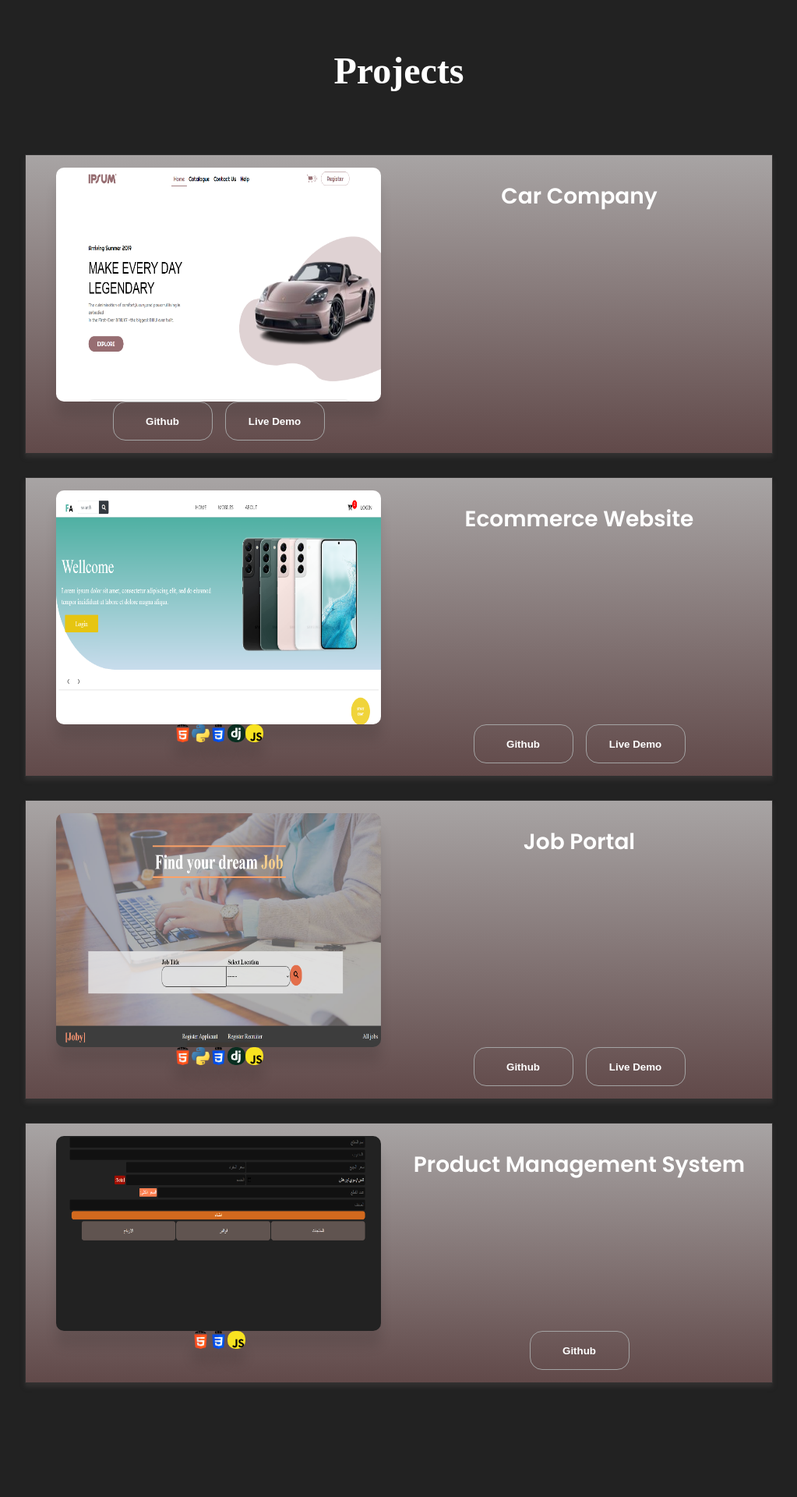
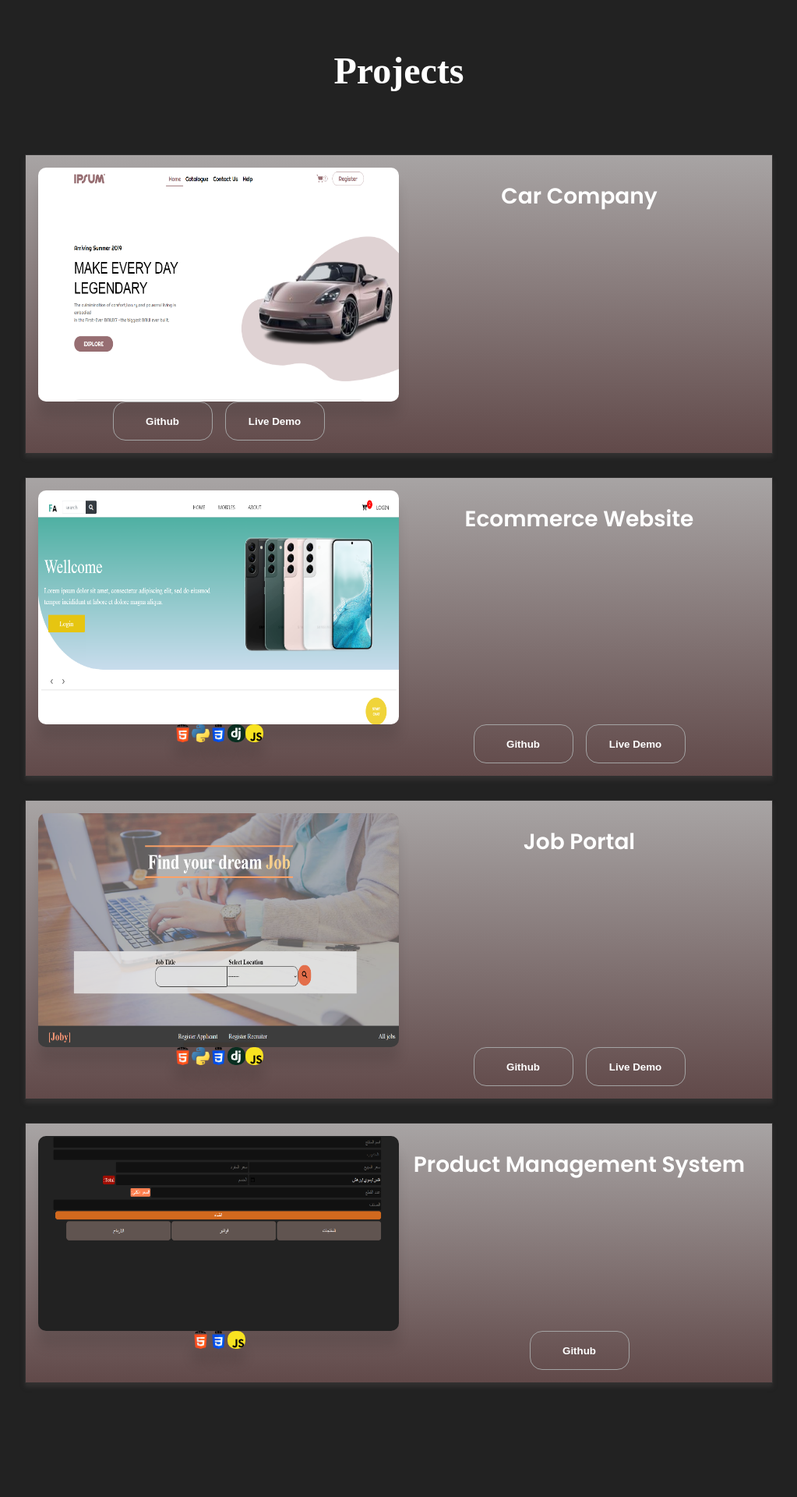
Before and after one commit to fatimatoghoz23/portfolio, a Django app: page / in a window 1280 px wide. Shown: the part 2797-4717 px from the top of the page at 78% size, without its empty margins (128-1151 px from the left). Run offline with Django 4.2, Linux system fonts and the light colour scheme.

Commit message:
Update style.css

```diff
--- a/project/static/style.css
+++ b/project/static/style.css
@@ -433,7 +433,8 @@ article .icon {
 #projects .details-container {
   position: relative;
   display: grid;
-  grid-template-columns: repeat(auto-fill , minmax(350px,1fr));
+  grid-template-columns: repeat(auto-fill , minmax(330px,1fr));
+  justify-content: center;
 }
 
 .color-container {
@@ -442,7 +443,7 @@ article .icon {
 }
 
 .project-img {
-  width: 90%;
+  width: 100%;
   height: 90%;
   border-radius: 10px;
   box-shadow:0 20px 15px rgb(0 0 0 / 10%) ;
```
